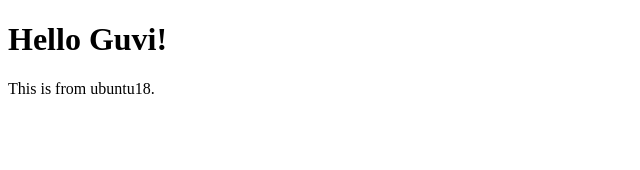
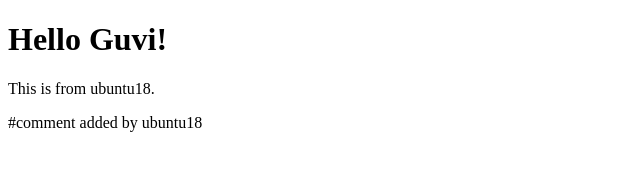
Before and after one commit to girishbm4567/vagrant_test, a plain HTML site: page index.html in a window 1280 px wide. Shown: the whole page, without its empty margins (0-640 px from the left). Drawn offline with Linux system fonts and the light colour scheme.

Commit message:
added comment from ubuntu18

```diff
--- a/index.html
+++ b/index.html
@@ -5,5 +5,7 @@
 <h1>Hello Guvi!</h1>
 <p>This is from ubuntu18.</p>
 
+#comment added by ubuntu18
+
 </body>
 </html>
```
